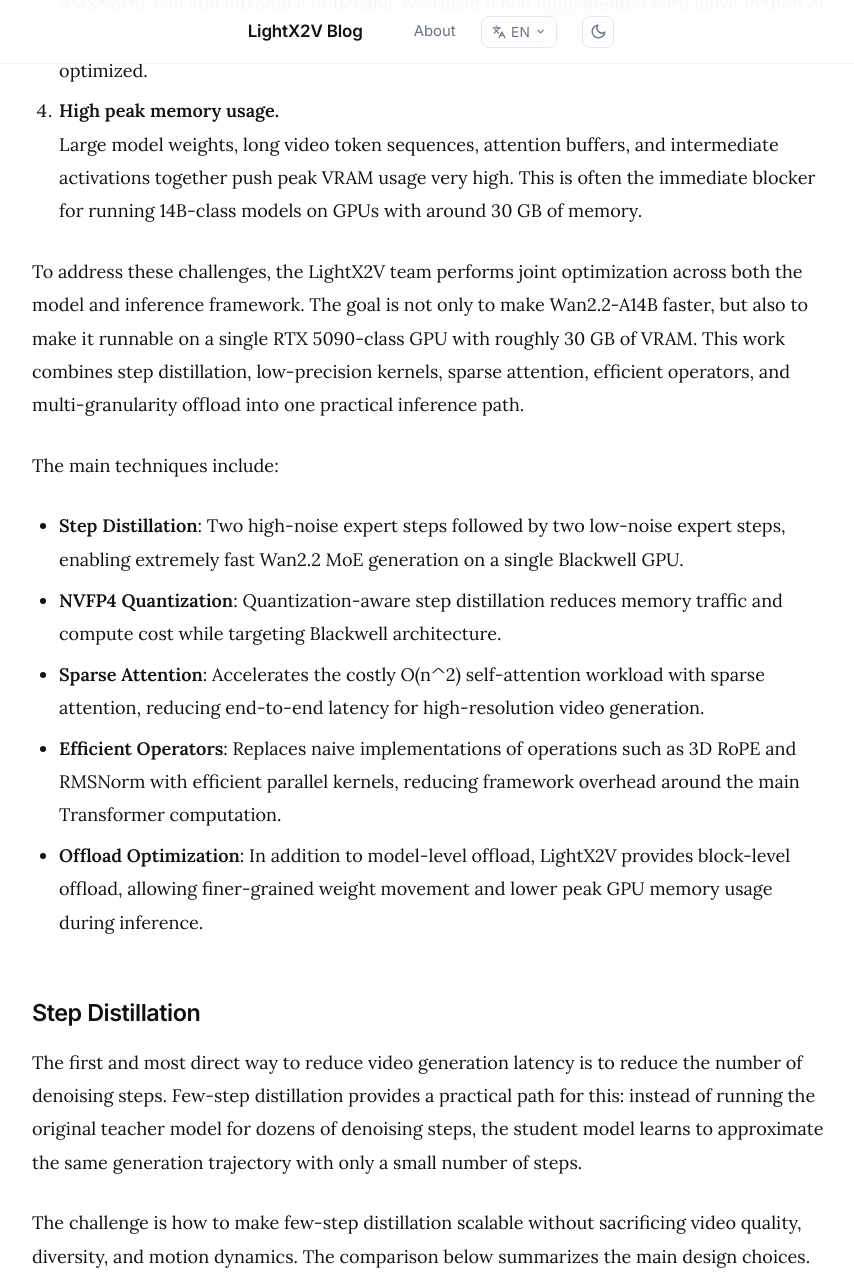
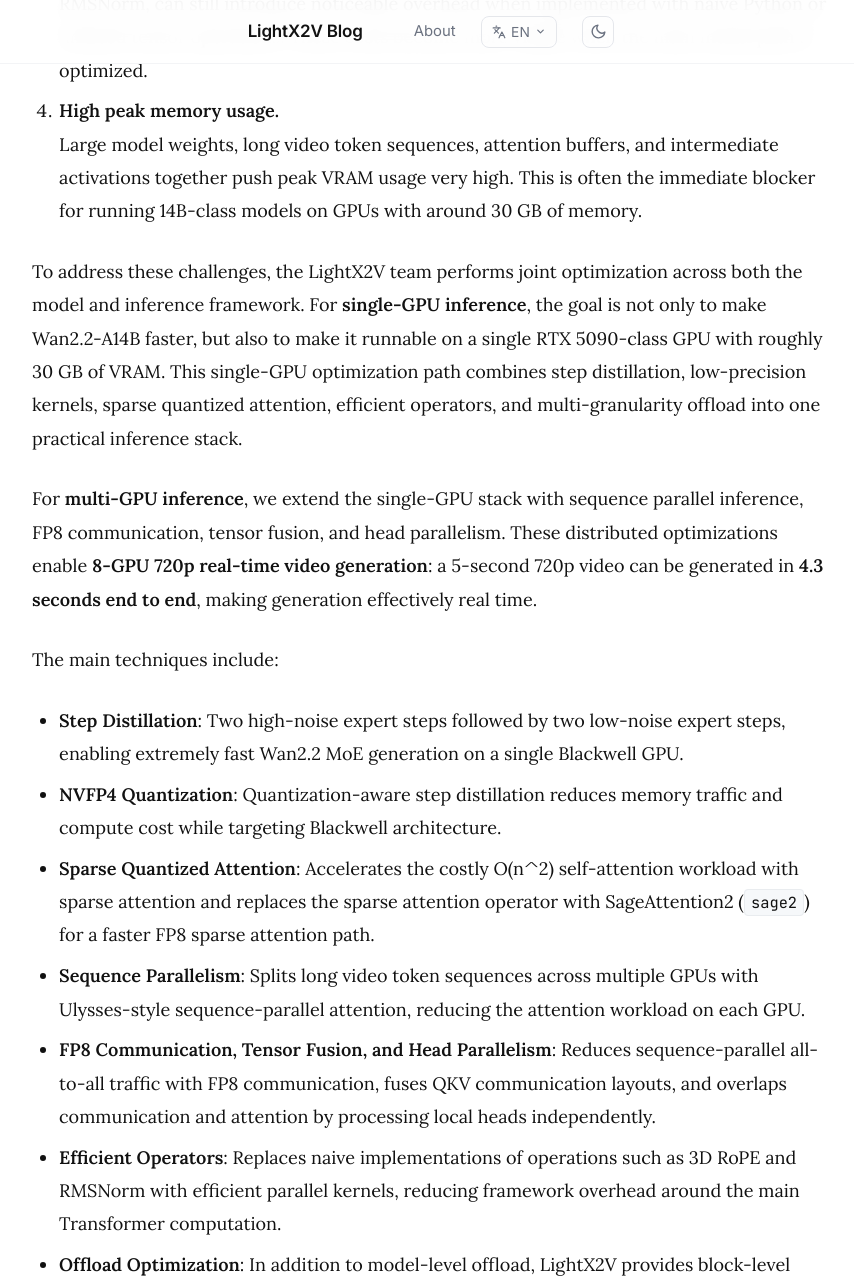
Before and after one commit to ModelTC/LightX2V-BLOG, a Jekyll site: the page built from _articles/Wan22-NVFP4-Sparse.md, in a window 1280 px wide and 1400 px high, scrolled down 1342 px, cut to the strip 0-1285 px from the top of the window. Shown: the whole strip, without its empty margins (209-1063 px from the left). Built offline with Jekyll 4.4.1, drawn with Linux system fonts in a browser that asks for light colours; some of the changed text lies outside the part shown.

Commit message:
update extreme

````diff
--- a/_articles/Wan22-NVFP4-Sparse.md
+++ b/_articles/Wan22-NVFP4-Sparse.md
@@ -1,9 +1,9 @@
 ---
 layout: post
 title: "Wan2.2-NVFP4-Sparse: Extremely Fast Wan 2.2 14B Inference"
-author: "Chengtao Lv, LightX2V Team"
-date: 2026-06-09
-tags: [Wan2.2, NVFP4, Sparse Attention, Video Generation]
+author: "Chengtao Lv, Zihao Peng, LightX2V Team"
+date: 2026-07-11
+tags: [Wan2.2, NVFP4, Sparse Attention, Sequence Parallel, Video Generation]
 ---
 
 [![HuggingFace](https://img.shields.io/badge/HuggingFace-Wan2.2--NVFP4--Sparse-yellow)](https://huggingface.co/lightx2v/Wan2.2-NVFP4-Sparse)
@@ -26,13 +26,17 @@ The bottleneck comes from several sources:
 4. **High peak memory usage.**
    Large model weights, long video token sequences, attention buffers, and intermediate activations together push peak VRAM usage very high. This is often the immediate blocker for running 14B-class models on GPUs with around 30 GB of memory.
 
-To address these challenges, the LightX2V team performs joint optimization across both the model and inference framework. The goal is not only to make Wan2.2-A14B faster, but also to make it runnable on a single RTX 5090-class GPU with roughly 30 GB of VRAM. This work combines step distillation, low-precision kernels, sparse attention, efficient operators, and multi-granularity offload into one practical inference path.
+To address these challenges, the LightX2V team performs joint optimization across both the model and inference framework. For **single-GPU inference**, the goal is not only to make Wan2.2-A14B faster, but also to make it runnable on a single RTX 5090-class GPU with roughly 30 GB of VRAM. This single-GPU optimization path combines step distillation, low-precision kernels, sparse quantized attention, efficient operators, and multi-granularity offload into one practical inference stack.
+
+For **multi-GPU inference**, we extend the single-GPU stack with sequence parallel inference, FP8 communication, tensor fusion, and head parallelism. These distributed optimizations enable **8-GPU 720p real-time video generation**: a 5-second 720p video can be generated in **4.3 seconds end to end**, making generation effectively real time.
 
 The main techniques include:
 
 - **Step Distillation**: Two high-noise expert steps followed by two low-noise expert steps, enabling extremely fast Wan2.2 MoE generation on a single Blackwell GPU.
 - **NVFP4 Quantization**: Quantization-aware step distillation reduces memory traffic and compute cost while targeting Blackwell architecture.
-- **Sparse Attention**: Accelerates the costly O(n^2) self-attention workload with sparse attention, reducing end-to-end latency for high-resolution video generation.
+- **Sparse Quantized Attention**: Accelerates the costly O(n^2) self-attention workload with sparse attention and replaces the sparse attention operator with SageAttention2 (`sage2`) for a faster FP8 sparse attention path.
+- **Sequence Parallelism**: Splits long video token sequences across multiple GPUs with Ulysses-style sequence-parallel attention, reducing the attention workload on each GPU.
+- **FP8 Communication, Tensor Fusion, and Head Parallelism**: Reduces sequence-parallel all-to-all traffic with FP8 communication, fuses QKV communication layouts, and overlaps communication and attention by processing local heads independently.
 - **Efficient Operators**: Replaces naive implementations of operations such as 3D RoPE and RMSNorm with efficient parallel kernels, reducing framework overhead around the main Transformer computation.
 - **Offload Optimization**: In addition to model-level offload, LightX2V provides block-level offload, allowing finer-grained weight movement and lower peak GPU memory usage during inference.
 
@@ -168,6 +172,24 @@ where $M(B)$ expands the block mask into an element-wise mask that is constant i
 
 As a result, the computational and memory costs scale with the number of active blocks rather than the full $n^2$ attention matrix. At the same time, computation inside each selected tile remains dense and GPU-friendly, which makes the method compatible with high-throughput attention kernels and modern accelerator memory access patterns.
 
+## Multi-GPU Inference
+
+After pushing single-GPU acceleration close to its practical limit, Wan2.2-NVFP4-Sparse achieves more than a 50x speedup over the original model. However, single-GPU inference still remains far from real-time performance, as shown by the benchmark results below. The LightX2V team has therefore developed a series of optimizations for multi-GPU distributed inference, enabling a 14B video generation model to achieve true real-time performance at 720p.
+
+LightX2V exposes these optimizations through the `parallel` section of the config. An example configuration is:
+
+```json
+"parallel": {
+    "seq_p_size": 8,
+    "seq_p_fp8_comm": true,
+    "seq_p_head_parallel": true,
+    "seq_p_tensor_fusion": true,
+    "seq_p_attn_type": "ulysses-opt"
+}
+```
+
+Here, `seq_p_size` sets the number of GPUs in the sequence-parallel group, while `seq_p_attn_type: "ulysses-opt"` selects LightX2V's optimized Ulysses sequence-parallel attention implementation. Enabling `seq_p_fp8_comm` reduces all-to-all communication volume by transmitting FP8 payloads, `seq_p_tensor_fusion` combines QKV communication to reduce launch and layout overhead, and `seq_p_head_parallel` processes attention heads in parallel to improve communication-computation overlap.
+
 ## 🚀 Quick Start
 
 We strongly recommend using the official LightX2V Docker image for the cleanest environment and best reproducibility.
@@ -215,13 +237,19 @@ bash scripts/wan22/distill/run_wan22_moe_t2v_extreme.sh
 bash scripts/wan22/distill/run_wan22_moe_i2v_extreme.sh
 ```
 
+> **Note:** For multi-GPU T2V and I2V inference, simply add the configuration shown above.
+
 Scripts:
 - [run_wan22_moe_t2v_extreme.sh](https://github.com/ModelTC/LightX2V/blob/main/scripts/wan22/distill/run_wan22_moe_t2v_extreme.sh)
 - [run_wan22_moe_i2v_extreme.sh](https://github.com/ModelTC/LightX2V/blob/main/scripts/wan22/distill/run_wan22_moe_i2v_extreme.sh)
 
-**Test Environment**: RTX 5090 Single GPU | LightX2V Framework | End-to-End Latency
+**Test Environment**: RTX 5090 GPU(s) | LightX2V Framework | End-to-End Latency
 
-| Resolution | Wan2.2-T2V-14B | Wan2.2-NVFP4-Sparse | Speedup |
-| --- | ---: | ---: | ---: |
-| 480p | 734s | 14.15s | 51.9x |
-| 720p | 2668s | 45s | 59.3x |
+| Method              | GPU Number | Resolution | E2E Latency | Speedup |
+| ------------------- | ---------: | ---------: | ----------: | ------: |
+| Wan2.2-T2V-14B      |          1 |       480p |        734s |    1.0x |
+| Wan2.2-NVFP4-Sparse |          1 |       480p |       9.25s |   79.4x |
+| Wan2.2-NVFP4-Sparse |          8 |       480p |       1.97s |  372.6x |
+| Wan2.2-T2V-14B      |          1 |       720p |       2668s |    1.0x |
+| Wan2.2-NVFP4-Sparse |          1 |       720p |       22.9s |  116.5x |
+| Wan2.2-NVFP4-Sparse |          8 |       720p |       4.11s |  649.1x |
````
